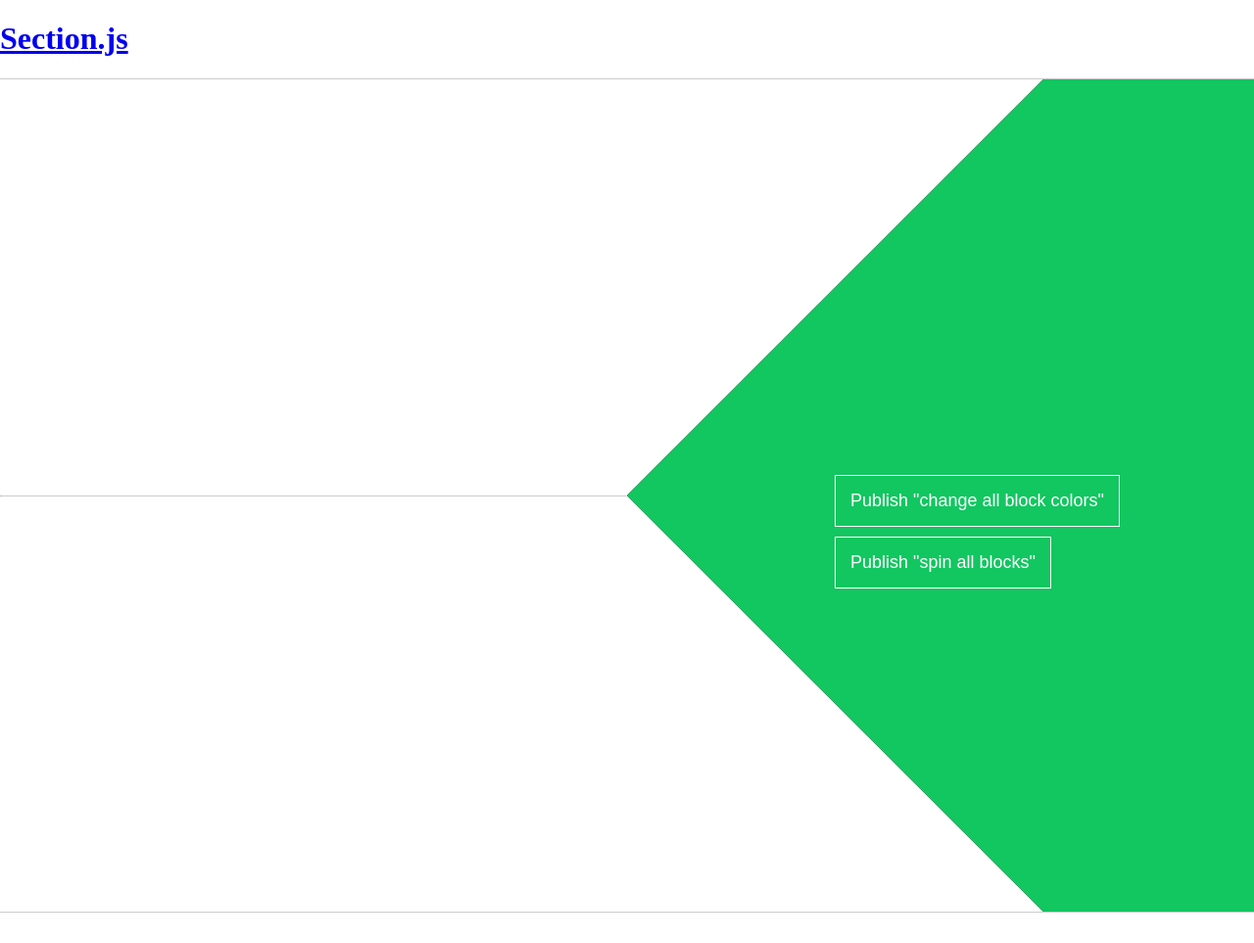
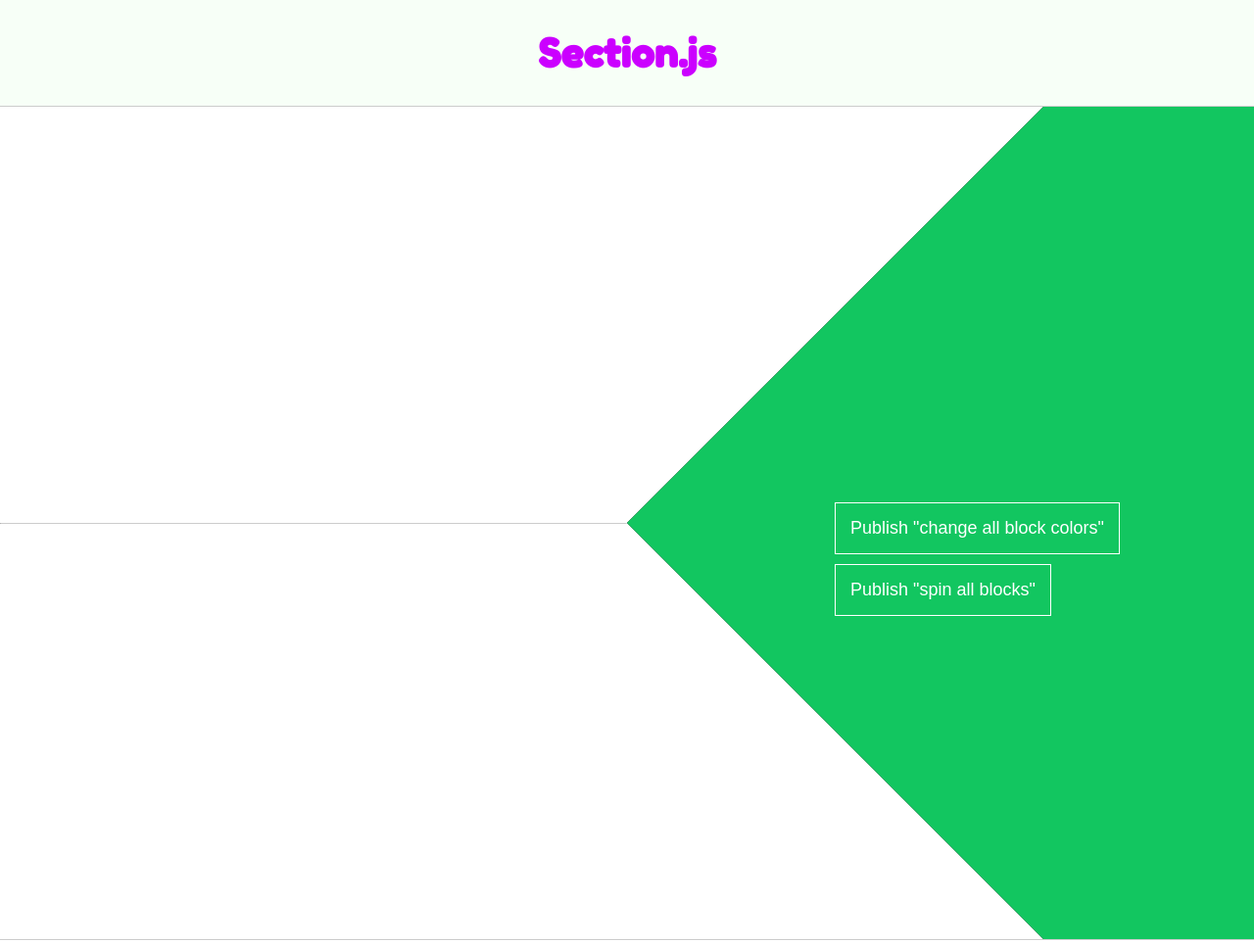
Before and after one commit to guillermoroblesjr/Section.js, a plain HTML site: page index.html in a window 1280 px wide. Shown: the whole page at 98% size. Before the commit the page ends 935 px from the top, so only its background shows below. Drawn offline with Linux system fonts and the light colour scheme.

Commit message:
made the header a link to github

```diff
--- a/index.html
+++ b/index.html
@@ -17,7 +17,7 @@
     <![endif]-->
 
     <main>
-      <a href="https://github.com/guillermoroblesjr/Section.js"><h1>Section.js</h1></a>
+      <a id="header-link" href="https://github.com/guillermoroblesjr/Section.js"><h1 id="header">Section.js</h1></a>
       <div class="section-wrapper">
         <div class="half">
           <div id="widget-section" class="unselectable">
--- a/styles/main.css
+++ b/styles/main.css
@@ -192,7 +192,7 @@ hr {
   user-select: none;
 }
 
-main > h1 {
+#header {
   text-align: center;
   font-family: "Fredoka One";
   color: #CB00FF;
@@ -200,6 +200,10 @@ main > h1 {
   padding: 30px;
   background-color: #F7FFF7;
   font-size: 40px;
+}
+
+#header-link {
+  text-decoration: none;
 }
 
 .right {
```
